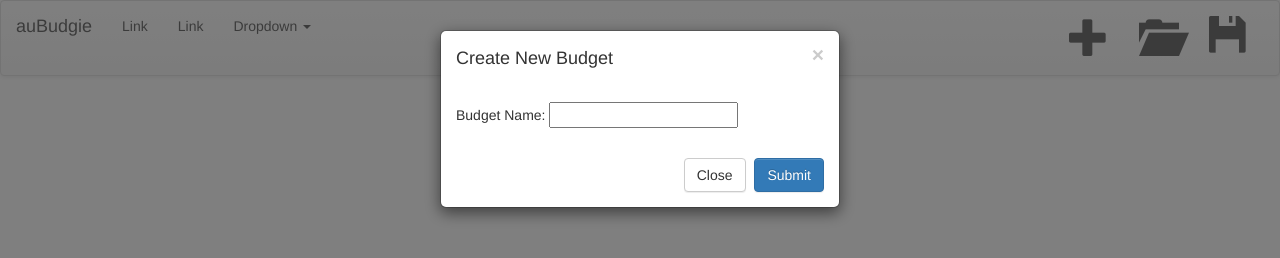
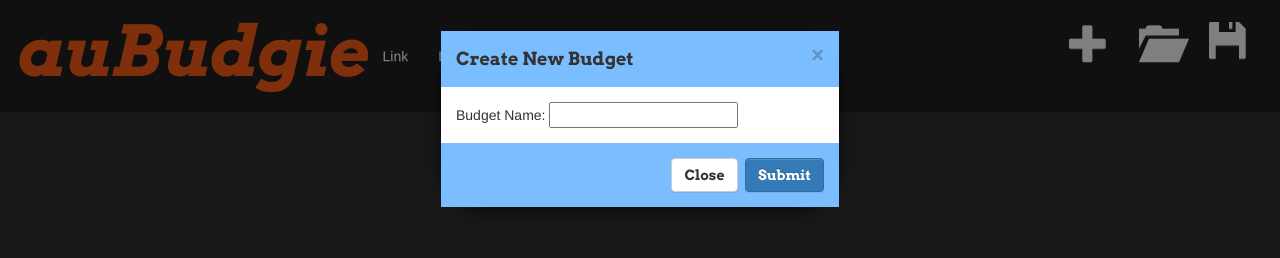
Before and after one commit to penash42/auBudgie, a plain HTML site: page index.html in a window 1280 px wide. Both pictures are taken after a click on the link 1089 px from the left and 38 px from the top of the page. Drawn offline with Linux system fonts and the light colour scheme.

Commit message:
Added color scheme and fonts

```diff
--- a/index.html
+++ b/index.html
@@ -6,9 +6,10 @@
         <link rel="stylesheet" href="style/bootstrap-theme.css">
         <link rel="stylesheet" href="style/bootstrap.css">
         <link rel="stylesheet" href="style/style.css">
+        <link href='https://fonts.googleapis.com/css?family=Arvo:700italic,700' rel='stylesheet' type='text/css'>
     </head>
     <body>
-        <nav class="navbar navbar-default">
+        <nav class="navbar navbar-custom">
             <div class="container-fluid">
                 <!-- Brand and toggle get grouped for better mobile display -->
                 <div class="navbar-header">
@@ -18,7 +19,7 @@
                         <span class="icon-bar"></span>
                         <span class="icon-bar"></span>
                     </button>
-                    <a class="navbar-brand" href="#">auBudgie</a>
+                    <span class="brand">auBudgie</span>
                 </div>
 
                 <!-- Collect the nav links, forms, and other content for toggling -->
--- a/style/style.css
+++ b/style/style.css
@@ -1,7 +1,69 @@
+body {
+    background-color: #303030;
+}
+
 #createNewBudgetModal .modal-dialog {
     width: 400px;
 }
 
-.modal-header, .modal-body, .modal-footer {
+.modal-header, .modal-footer {
     border: none;
+    background-color: #7BBEFF;
+    font-family: 'Arvo', serif;
 }
+
+.brand {
+    font-size: 70px;
+    color: #FF5E19;
+    font-family: 'Arvo', serif;
+    font-weight: 700;
+    font-style: italic;
+}
+
+.navbar-nav li a {
+    line-height: 80px;
+}
+
+.navbar-custom {
+    background-color:#212121;
+    color:#ffffff;
+    border-radius:0;
+}
+
+.navbar-custom .navbar-nav > li > a {
+    color:#fff;
+
+}
+.navbar-custom .navbar-nav > .active > a, .navbar-nav > .active > a:hover, .navbar-nav > .active > a:focus {
+    color: #ffffff;
+    background-color:transparent;
+}
+
+.navbar-custom .navbar-nav > li > a:hover, .nav > li > a:focus {
+    text-decoration: none;
+    background-color: #212121;
+    color: #7BBEFF;
+}
+
+.modal-content  {
+    -webkit-border-radius: 50px;
+    -moz-border-radius: 50px;
+    border-radius: 50px;
+}
+
+
+/* Colors
+Oranges
+FF5E19
+FF4C00
+FF8A58
+D94100
+
+Blues
+7BBEFF
+138BFF
+AAD5FF
+
+Greys
+
+*/
```
